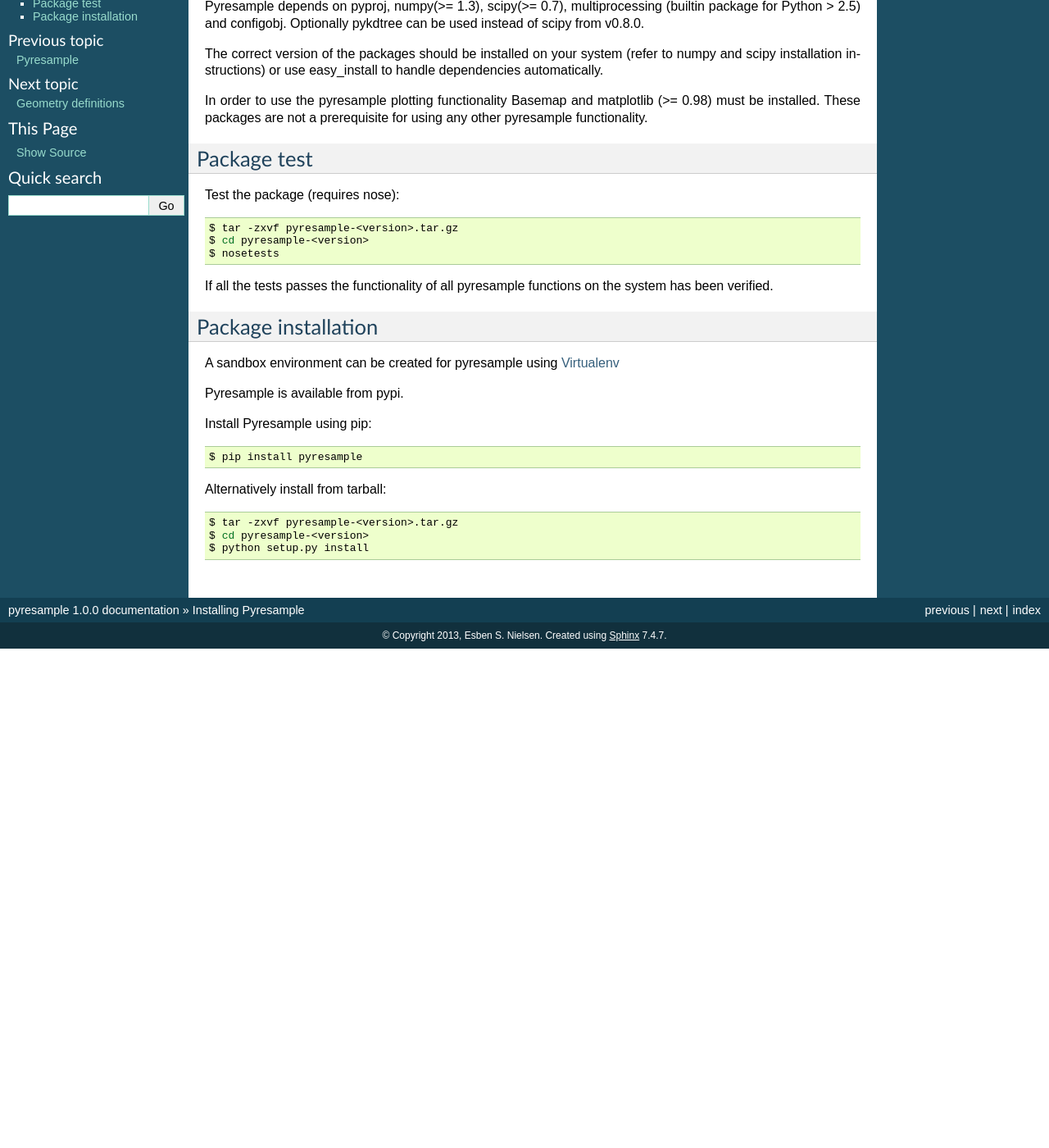
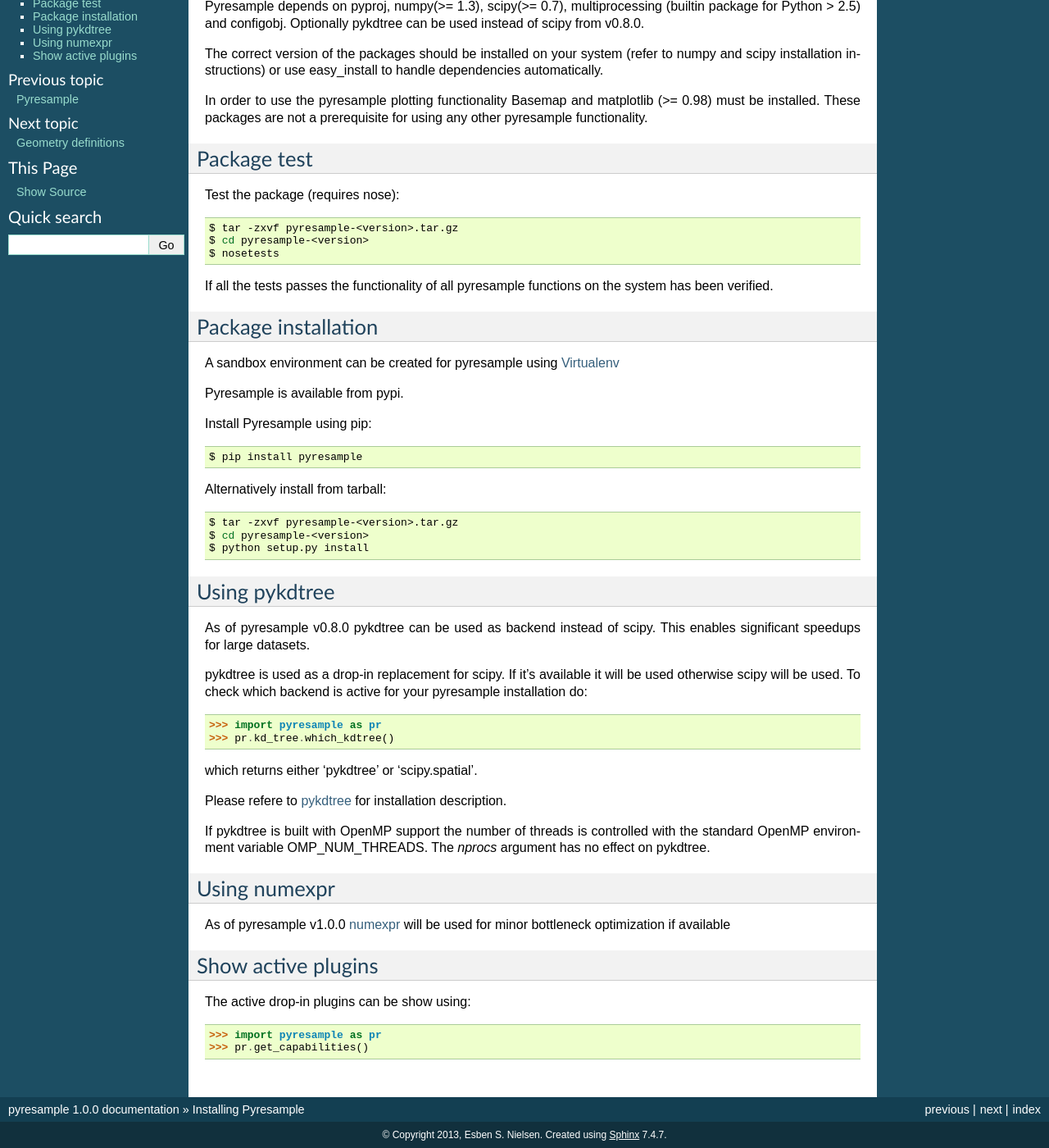
Before and after one commit to pytroll/pyresample, a Sphinx documentation site: the page built from docs/source/installation.rst, in a window 1280 px wide and 1400 px high, scrolled down 94 px. Shown: the whole window at 82% size. Built offline with Sphinx 7.4.7, drawn with Linux system fonts in a browser that asks for light colours; before the commit the page ends 900 px from its top, so only the background shows below that.

Commit message:
updated docs

```diff
--- a/docs/source/installation.rst
+++ b/docs/source/installation.rst
@@ -40,3 +40,37 @@ Alternatively install from tarball:
 	$ tar -zxvf pyresample-<version>.tar.gz
 	$ cd pyresample-<version>
 	$ python setup.py install
+
+Using pykdtree
+**************
+
+As of pyresample v0.8.0 pykdtree can be used as backend instead of scipy.
+This enables significant speedups for large datasets.
+
+pykdtree is used as a drop-in replacement for scipy. If it's available it will be used otherwise scipy will be used.
+To check which backend is active for your pyresample installation do:
+
+ >>> import pyresample as pr
+ >>> pr.kd_tree.which_kdtree()
+
+which returns either 'pykdtree' or 'scipy.spatial'.
+
+Please refere to pykdtree_ for installation description.
+
+If pykdtree is built with OpenMP support the number of threads is controlled with the standard OpenMP environment variable OMP_NUM_THREADS.
+The *nprocs* argument has no effect on pykdtree.
+
+Using numexpr
+*************
+
+As of pyresample v1.0.0 numexpr_ will be used for minor bottleneck optimization if available
+
+Show active plugins
+*******************
+The active drop-in plugins can be show using:
+
+ >>> import pyresample as pr
+ >>> pr.get_capabilities()
+
+.. _pykdtree: https://github.com/storpipfugl/pykdtree
+.. _numexpr: https://code.google.com/p/numexpr/
```
Also changed, not shown: docs/source/geo_def.rst (+3 -6 lines), docs/source/multi.rst (+2 -23 lines).
